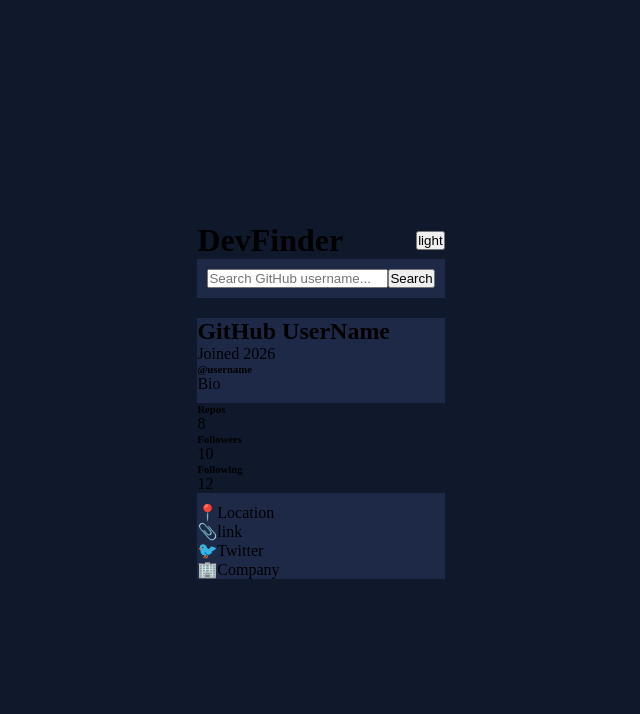
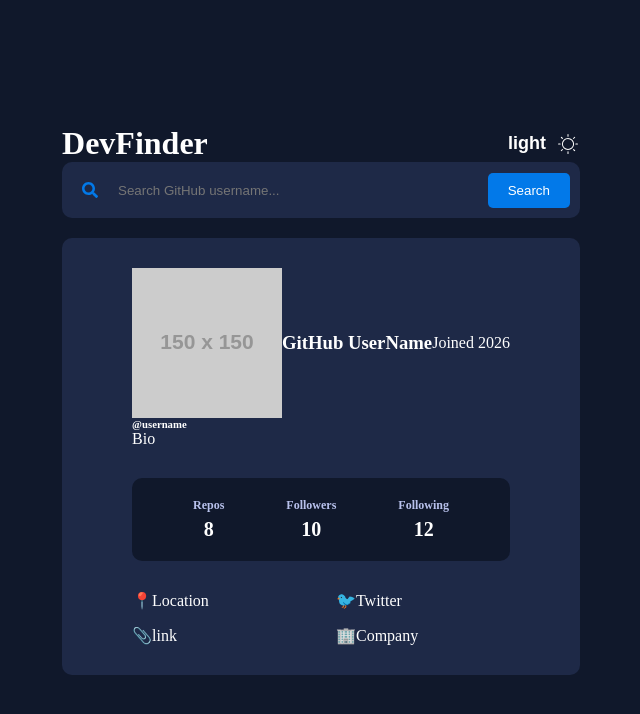
Before and after one commit to EnzoCerqueira/dev-finder-challenge, a React (Vite) app: page / in a window 1280 px wide. Shown: the top 714 px of the page, without its empty margins (319-959 px from the left). Built offline with nearby package versions, Linux system fonts and the light colour scheme.

Commit message:
training styles and changing him

```diff
--- a/package.json
+++ b/package.json
@@ -11,7 +11,8 @@
   },
   "dependencies": {
     "react": "^19.2.4",
-    "react-dom": "^19.2.4"
+    "react-dom": "^19.2.4",
+    "react-icons": "^5.6.0"
   },
   "devDependencies": {
     "@eslint/js": "^9.39.4",
--- a/src/App.css
+++ b/src/App.css
@@ -10,6 +10,7 @@
   align-items: center;
   background-color: #10182b;
   min-height: 100vh;
+  color: white;
 }
 
 .content header {
@@ -18,11 +19,56 @@
   align-items: center;
 }
 
+.content .fds {
+  display: flex;
+  align-items: center;
+  gap: 10px;
+  cursor: pointer;
+}
+
+.content .light-icon{
+  color: white;
+  font-size: 24px;
+}
+
+.content header button {
+  font-size: 18px;
+  font-weight: bold;
+  color: white;
+  border: none;
+  background-color: transparent;
+  cursor: pointer;
+}
+
 .search-container {
   display: flex;
   background-color: #1e2947;
+  align-items: center;
   padding: 10px;
   margin-bottom: 20px;
+  border-radius: 10px;
+}
+
+.search-container svg {
+  color: #0279e9;
+  margin: 10px;
+}
+
+.search-container input {
+  flex: 1;
+  padding: 10px;
+  border: none;
+  background-color: transparent;
+  color: white;
+}
+
+.search-container button {
+  background-color: #0279e9;
+  border: none;
+  color: white;
+  padding: 10px 20px;
+  cursor: pointer;
+  border-radius: 5px;
 }
 
 .search-results {
@@ -30,8 +76,53 @@
   flex-direction: column;
   background-color: #1e2947;
   gap: 10px;
+  padding: 30px 70px;
+  border-radius: 10px;
+}
+
+.search-results-header {
+  display: flex;
+  align-items: center;
 }
 
 .user-stats-container {
+  display: flex;
+  justify-content: space-around;
   background-color: #10182b;
+  padding: 20px 30px;
+  margin-top: 20px;
+  border-radius: 10px;
+  width: 100%;
+  max-width: 500px;
 }
+
+.user-stats {
+  display: flex;
+  flex-direction: column;
+  align-items: center;
+}
+
+.user-stats h6 {
+  font-size: 12px;
+  color: #b8c1ec;
+  margin-bottom: 5px;
+}
+
+.user-stats p {
+  font-size: 20px;
+  font-weight: bold;
+  color: white;
+}
+
+.user-infos {
+  display: grid;
+  grid-template-columns: 1fr 1fr;
+  gap: 16px 30px;
+  margin-top: 20px;
+}
+
+.user-infos-item {
+  display: flex;
+  align-items: center;
+  gap: 10px;
+}
--- a/src/App.tsx
+++ b/src/App.tsx
@@ -1,4 +1,6 @@
 import "./App.css";
+import { FaSearch } from "react-icons/fa";
+import { CiLight } from "react-icons/ci";
 
 function App() {
   return (
@@ -6,16 +8,23 @@ function App() {
       <div className="content">
         <header>
           <h1>DevFinder</h1>
-          <button>light</button>
+          <div className="fds">
+            <button>light</button>
+            <CiLight className="light-icon" />
+          </div>
         </header>
         <div className="search-container">
+          <FaSearch />
           <input type="search" placeholder="Search GitHub username..." />
           <button>Search</button>
         </div>
         <div className="search-results">
           <div className="user-profile-info">
-            <h2>GitHub UserName</h2>
-            <p>Joined 2026</p>
+            <div className="search-results-header">
+              <img src="https://via.placeholder.com/150" alt="User Avatar" />
+              <h3>GitHub UserName</h3>
+              <p>Joined 2026</p>
+            </div>
             <h6>@username</h6>
             <p>Bio</p>
           </div>
@@ -33,17 +42,17 @@ function App() {
               <p>12</p>
             </div>
           </div>
-          <div className="user-extra-infos">
-            <div className="user-extra-info">
+          <div className="user-infos">
+            <div className="user-infos-item">
               <p>📍Location</p>
             </div>
-            <div className="user-extra-info">
+            <div className="user-infos-item">
+              <p>🐦Twitter</p>
+            </div>
+            <div className="user-infos-item">
               <p>📎link</p>
             </div>
-            <div className="user-extra-info">
-              <p>🐦Twitter</p>
-            </div>
-            <div className="user-extra-info">
+            <div className="user-infos-item">
               <p>🏢Company</p>
             </div>
           </div>
```
Also changed, not shown: 1 other file (tests, documents, lock files or other folders).
